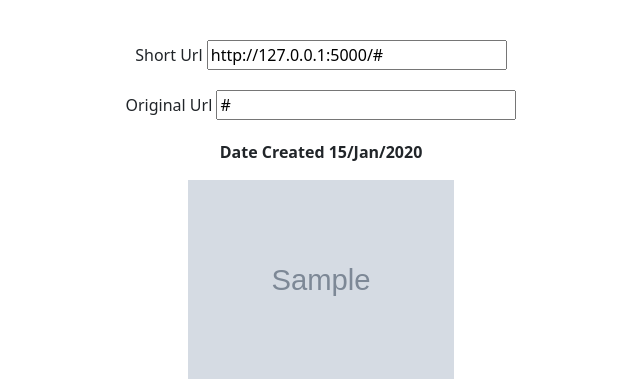
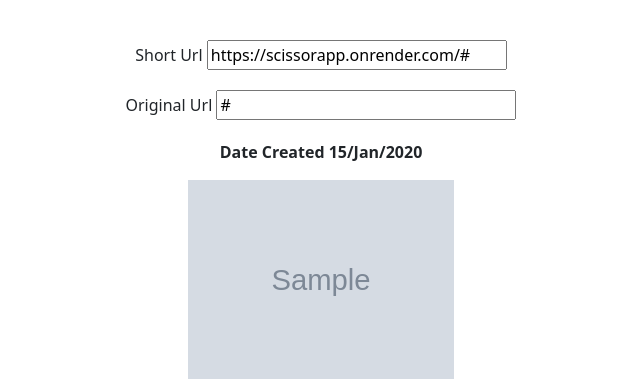
Before and after one commit to Igbinosa-Christian/scissorapp, a Flask app: page /analytics/1/ in a window 1280 px wide. Shown: the part 56-435 px from the top of the page, without its empty margins (319-959 px from the left). Run offline with Flask 3, Linux system fonts and the light colour scheme; tables that the repository leaves empty hold one stand-in row (values such as "Sample post"); grey boxes marked "Sample" are stand-in pictures; parts of the project's set-up code (start-up, migrations or seed data) failed here and were passed over; some libraries are stand-ins or nearby versions.

Commit message:
updated host name to render

```diff
--- a/templates/analytics.html
+++ b/templates/analytics.html
@@ -52,7 +52,8 @@
         <div class="displayLinks">
             <div>
               <label for="shortUrl">Short Url</label>
-              <input name="shortUrl" class="input" type="text"  value="http://127.0.0.1:5000/{{link.shortUrl}}">
+              <input name="shortUrl" class="input" type="text"  value="https://scissorapp.onrender.com/{{link.shortUrl}}">
+              <!-- http://127.0.0.1:5000/ For local testing -->
             </div>
 
             <div>
--- a/templates/dashboard.html
+++ b/templates/dashboard.html
@@ -100,7 +100,7 @@
       <div class="displayLinks">
           <div>
             <label for="shortUrl">Short Url</label>
-            <input name="shortUrl" class="input" type="text"  value="http://127.0.0.1:5000/{{shortUrl}}">
+            <input name="shortUrl" class="input" type="text"  value="http://https://scissorapp.onrender.com/{{shortUrl}}">
           </div>
 
           <div>
--- a/templates/history.html
+++ b/templates/history.html
@@ -63,7 +63,7 @@
               <td><input class="input" type="text"  value="{{link.originalUrl}}"></td>
 
               <td>
-                <input name="shortUrl" class="input" type="text"  value="http://127.0.0.1:5000/{{link.shortUrl}}">
+                <input name="shortUrl" class="input" type="text"  value="http://https://scissorapp.onrender.com/{{link.shortUrl}}">
               </td>
               <td>{{link.visits}}</td>
               <td>
```
